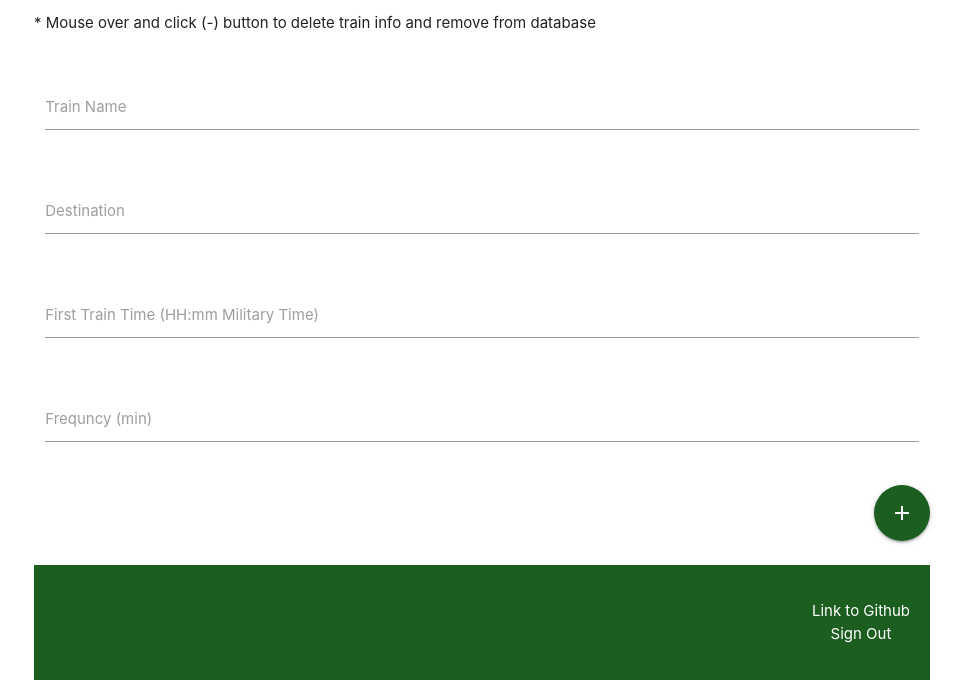
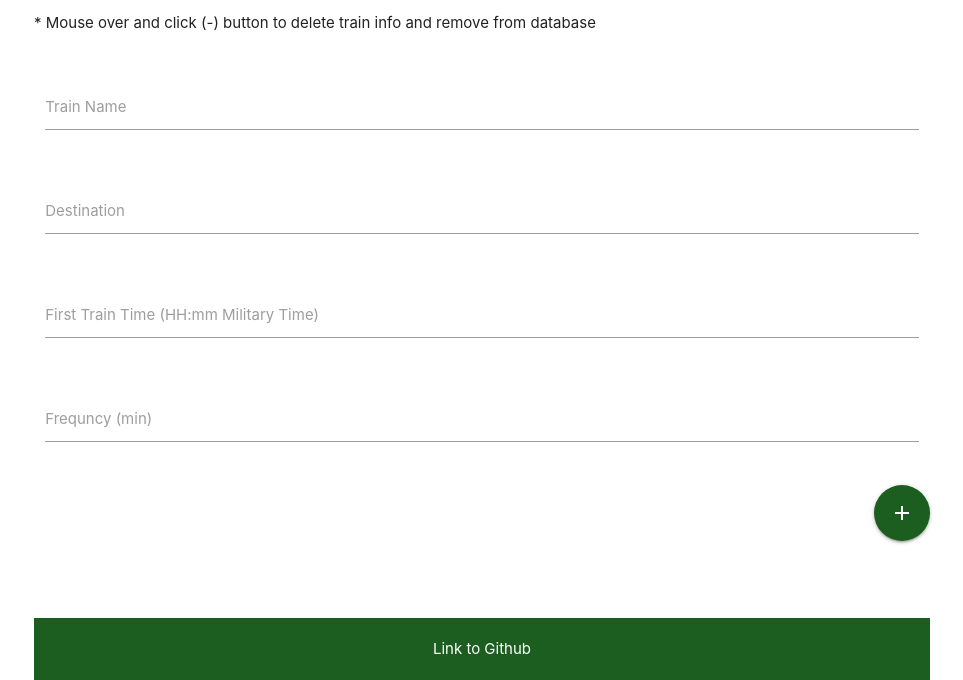
Before and after one commit to tmullen1991-zz/TrainActivity, a plain HTML site: page index.html in a window 1280 px wide. Shown: the part 120-800 px from the top of the page, without its empty margins (158-1121 px from the left). Drawn offline with nearby package versions, Linux system fonts and the light colour scheme; no server answers.

Commit message:
fixed bottom

```diff
--- a/assets/css/style.css
+++ b/assets/css/style.css
@@ -7,9 +7,7 @@ footer{
     bottom: 0;
     width: 70%;
 }
-.footer-text{
-    margin-right: 20px;
-}
+
 a{
     color: white !important;
 }
--- a/index.html
+++ b/index.html
@@ -71,10 +71,7 @@
         </div>
         <footer class="page-footer green darken-4 center">
             <div class="row">
-                <ul id="nav-mobile" class="right hide-on-med-and-down footer-text">
-                    <li><a href="https://github.com/tmullen1991/TrainActivity">Link to Github</a></li>
-                    <li><a id="sign-out">Sign Out</a></li>
-                </ul>
+                <a href="https://github.com/tmullen1991/TrainActivity">Link to Github</a>
             </div>
         </footer>
     </div>
```
